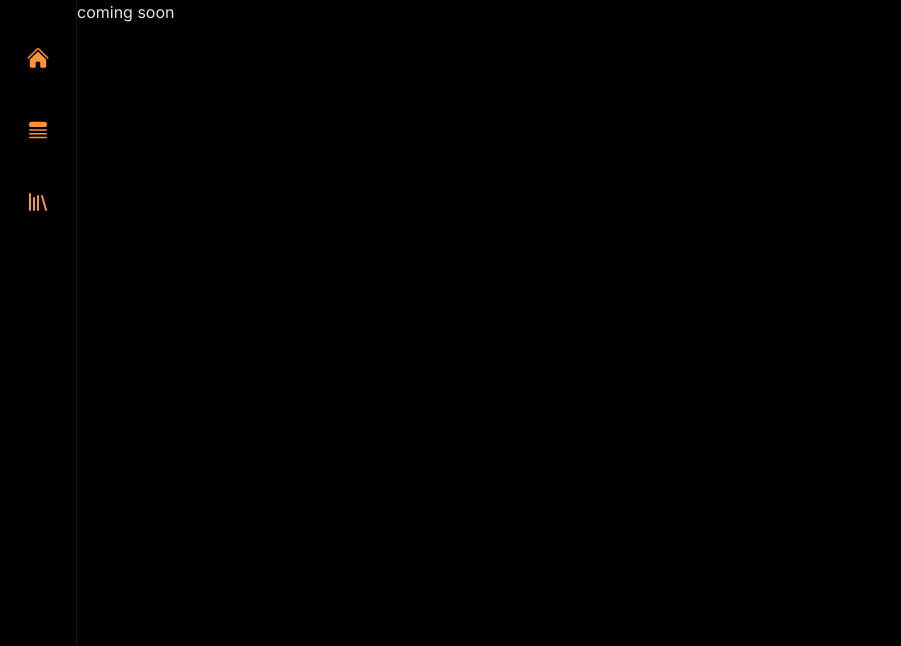
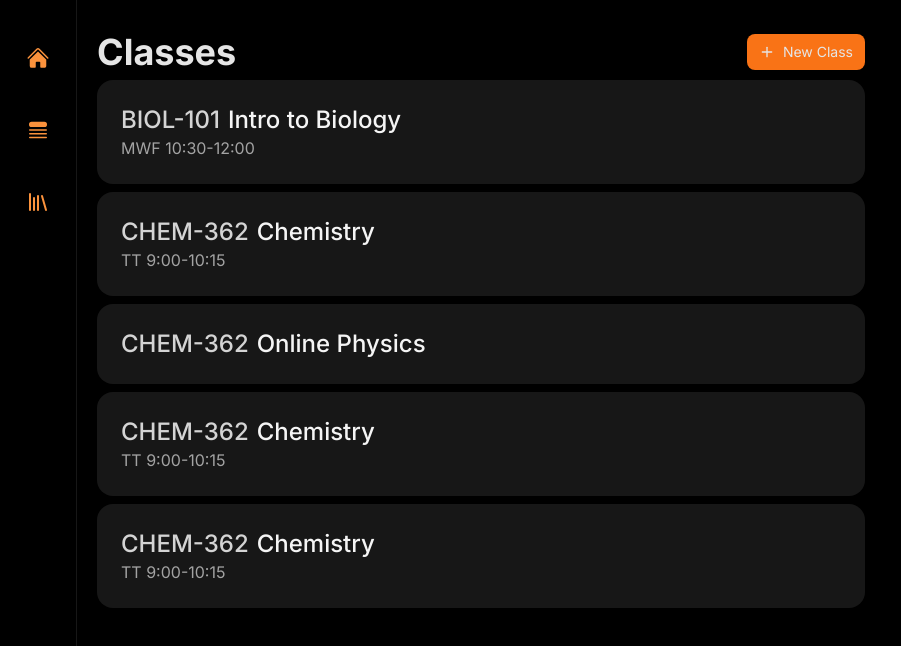
Before and after one commit to GrandeJames/bryzi, a Next.js app: page /classes in a window 1280 px wide. Shown: the top 646 px of the page, without its empty margins (0-901 px from the left). Built offline with nearby package versions, Linux system fonts and the light colour scheme.

Commit message:
Create initial classes page

```diff
--- a/src/app/classes/page.tsx
+++ b/src/app/classes/page.tsx
@@ -1,7 +1,94 @@
 "use client";
 
+import { PlusIcon } from "lucide-react";
+
+const SCHOOL_COURSES = [
+  {
+    id: 1,
+    name: "Intro to Biology",
+    abbreviation: "BIOL-101",
+    recurrence: {
+      frequency: "weekly",
+      days: ["mon", "wed", "fri"],
+      startTime: "10:30",
+      endTime: "12:00",
+    },
+  },
+  {
+    id: 2,
+    name: "Chemistry",
+    abbreviation: "CHEM-362",
+    recurrence: {
+      frequency: "weekly",
+      days: ["tue", "thu"],
+      startTime: "9:00",
+      endTime: "10:15",
+    },
+  },
+  {
+    id: 2,
+    name: "Online Physics",
+    abbreviation: "CHEM-362",
+  },
+  {
+    id: 2,
+    name: "Chemistry",
+    abbreviation: "CHEM-362",
+    recurrence: {
+      frequency: "weekly",
+      days: ["tue", "thu"],
+      startTime: "9:00",
+      endTime: "10:15",
+    },
+  },
+  {
+    id: 2,
+    name: "Chemistry",
+    abbreviation: "CHEM-362",
+    recurrence: {
+      frequency: "weekly",
+      days: ["tue", "thu"],
+      startTime: "9:00",
+      endTime: "10:15",
+    },
+  },
+];
+
 function Classes() {
-  return <div className="text-neutral-200">coming soon</div>;
+  return (
+    <div className="w-full max-w-3xl my-8 mx-5">
+      <header className="flex justify-between items-center mb-2">
+        <span className="text-neutral-200 text-4xl font-bold">Classes</span>
+        <button className="flex items-center gap-2 bg-primary-500 text-neutral-200 px-3 py-2 rounded-lg bg-orange-500 text-sm">
+          <PlusIcon className="size-4" />
+          New Class
+        </button>
+      </header>
+      <main>
+        {SCHOOL_COURSES.length === 0 && (
+          <div className="text-neutral-400 text-xl">No classes created</div>
+        )}
+        <div className="flex flex-col gap-2">
+          {SCHOOL_COURSES.map((course) => (
+            <div className="bg-neutral-900 rounded-2xl p-6 w-full" key={course.id}>
+              <div className=" text-2xl font-medium flex gap-2">
+                <span className="text-neutral-300">{course.abbreviation}</span>
+                <span className="text-neutral-100">{course.name}</span>
+              </div>
+              {course.recurrence && (
+                <div className="text-neutral-400">{getClassRecurrence(course.recurrence)}</div>
+              )}
+            </div>
+          ))}
+        </div>
+      </main>
+    </div>
+  );
+}
+
+function getClassRecurrence(recurrence: any) {
+  const daysStr = recurrence.days.map((day: any) => day.charAt(0).toUpperCase()).join("");
+  return `${daysStr} ${recurrence.startTime}-${recurrence.endTime}`;
 }
 
 export default Classes;
```
